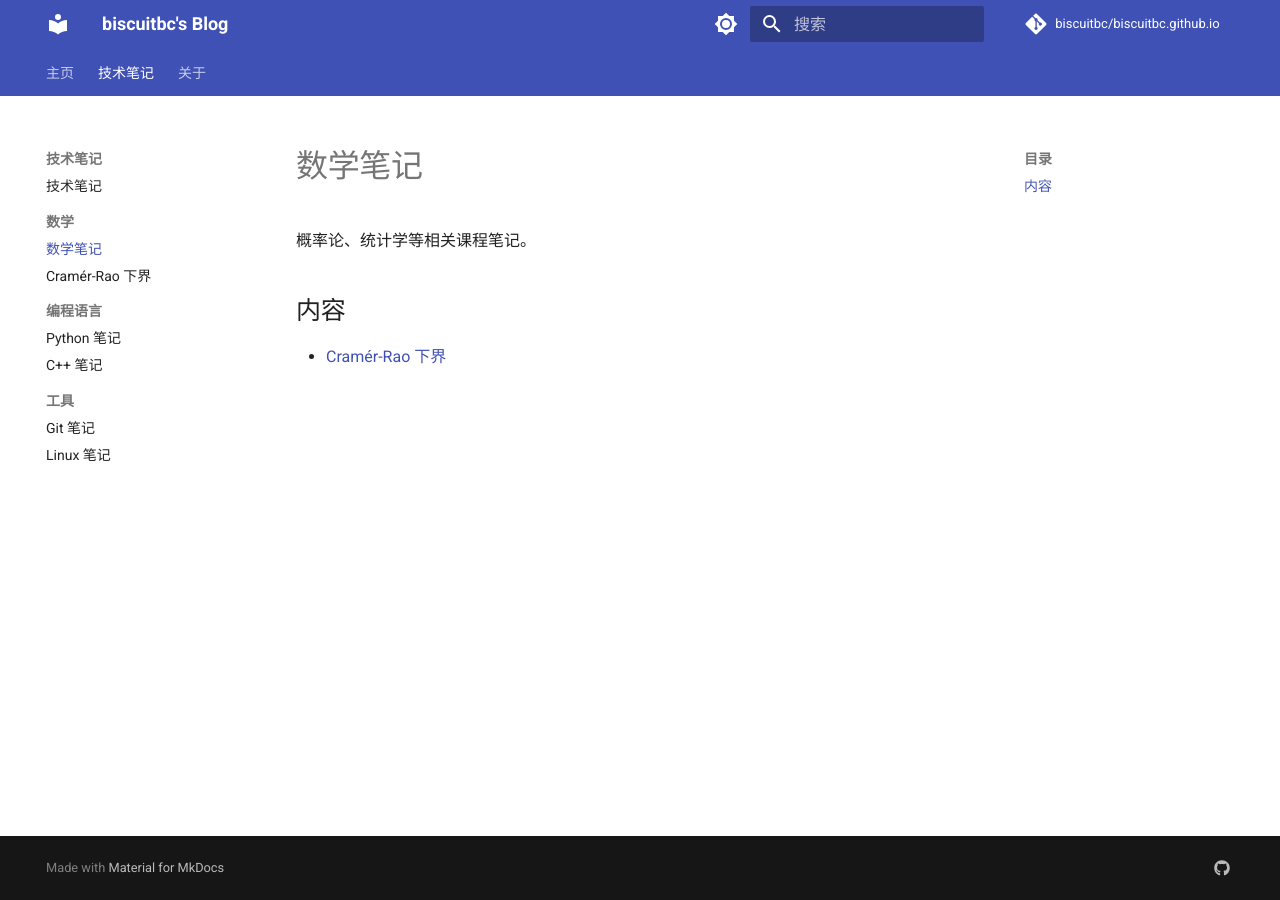
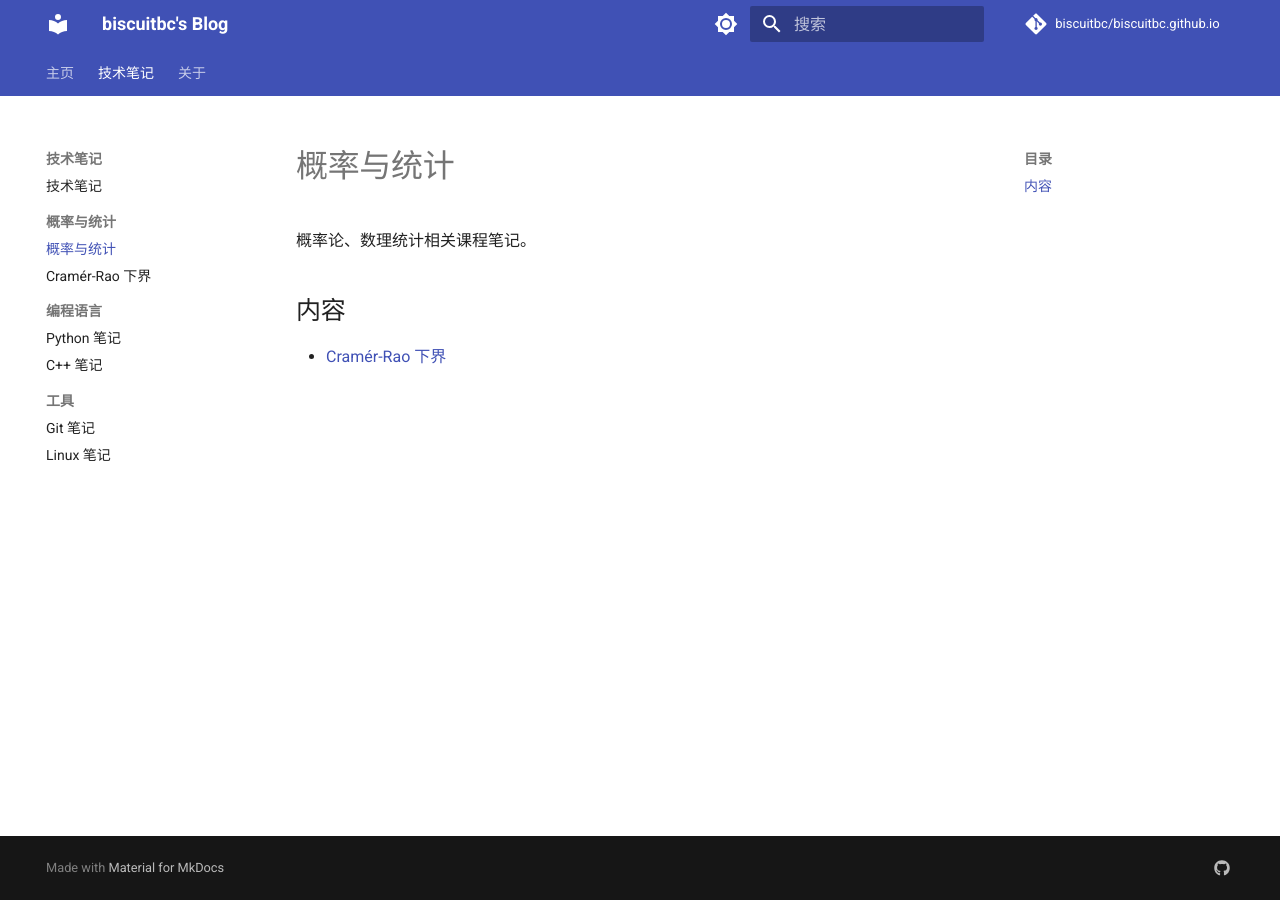
Before and after one commit to biscuitbc/biscuitbc.github.io, an MkDocs documentation site: the page built from docs/notes/math/index.md, in a window 1280 px wide. Built offline with MkDocs 1.6.1 and Material for MkDocs 9.7.7, drawn with Linux system fonts in a browser that asks for light colours; comment, search, counter and statistics services are not loaded.

Commit message:
fix: 将分类名改为概率与统计

```diff
--- a/docs/notes/math/index.md
+++ b/docs/notes/math/index.md
@@ -1,6 +1,6 @@
-# 数学笔记
+# 概率与统计
 
-概率论、统计学等相关课程笔记。
+概率论、数理统计相关课程笔记。
 
 ## 内容
 
--- a/mkdocs.yml
+++ b/mkdocs.yml
@@ -74,7 +74,7 @@ nav:
   - 主页: index.md
   - 技术笔记:
     - notes/index.md
-    - 数学:
+    - 概率与统计:
       - notes/math/index.md
       - notes/math/cramer_rao.md
     - 编程语言:
```
